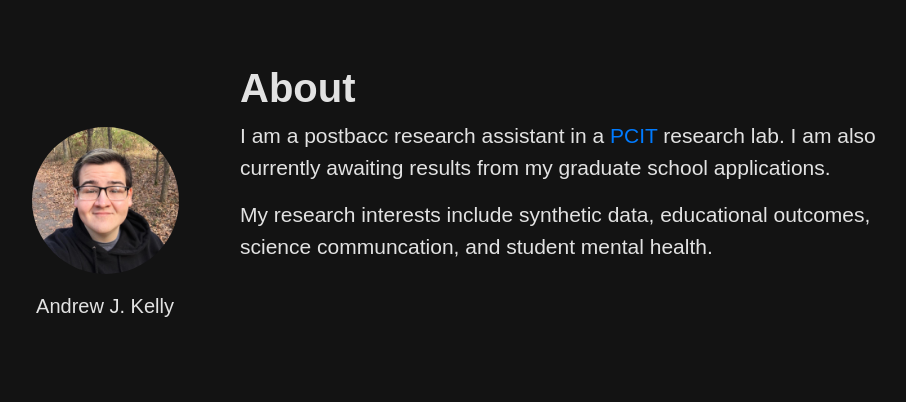
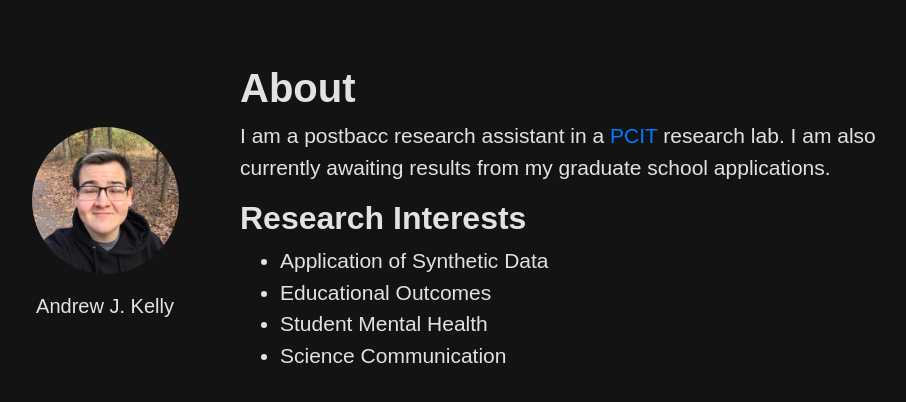
Before and after one commit to AndJKel/andjkel.github.io, a Jekyll site: the page built from index.html, in a window 1280 px wide. Shown: the top 402 px of the page, without its empty margins (175-1081 px from the left). Built offline with Jekyll 4.4.1, drawn with Linux system fonts in a browser that asks for light colours; nearby versions of some CDN libraries.

Commit message:
Update index.html

```diff
--- a/index.html
+++ b/index.html
@@ -14,7 +14,13 @@ layout: layout
       <p>I am a postbacc research assistant in a <a href="www.pcit.org/what-is-pcit.html">PCIT</a> research lab. I am also currently awaiting results
         from my graduate school applications.</p>
 
-      <p>My research interests include synthetic data, educational outcomes, science communcation, and student mental health.</p>
+      <h2><strong>Research Interests</strong></h2>
+        <ul>
+          <li>Application of Synthetic Data</li>
+          <li>Educational Outcomes</li>
+          <li>Student Mental Health</li>
+          <li>Science Communication</li>
+        </ul>
 
       </br>
       <!-- <h4><strong>Recent Things</strong></h4>
```
